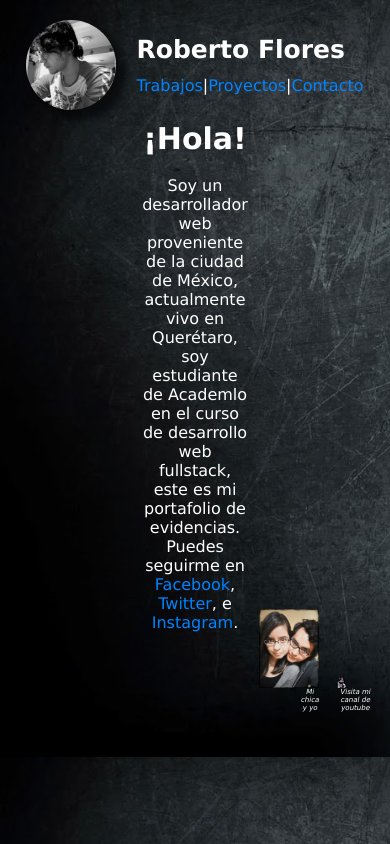
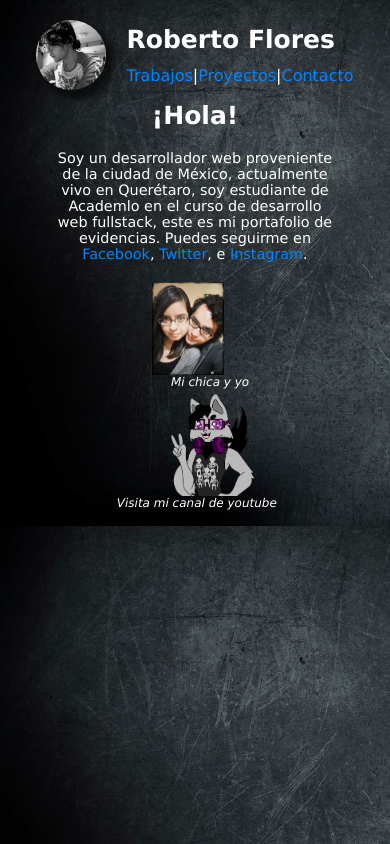
Before and after one commit to RobertoFlores132/Entregable1, a plain HTML site: page index.html in a window 390 px wide. Drawn offline with Linux system fonts and the light colour scheme; a script that the page names is missing.

Commit message:
Se agrega responsividad

```diff
--- a/styles.css
+++ b/styles.css
@@ -256,12 +256,12 @@ height: 40px;
         display: flex;
         justify-content: center;
         margin-left: 0px;
-        width: 90px;
+        width: 70px;
     }
 
 
     .home{
-        width: 90px;
+        width: 70px;
     }
 
     h1#Titulo{
@@ -289,54 +289,43 @@ height: 40px;
     h1#header{
 
         color: white;
-        font-size: 30px;
+        font-size: 25px;
         margin-top: 3%;
         }
 
     .descripcion{
 
         color: white;
-        font-size: 100%;
+        font-size: 90%;
         text-align: center;
         margin-top: 20px;
-        margin-left: 35%;
-        margin-right: 35%;
+        margin-left: 10%;
+        margin-right: 10%;
         }
 
-    .imageone{
-
-
-        align-items: flex-end;
-
+    .imagenes-referencia{
+       display: inline;
     }
 
     .pareja{
-        width: 20%;
-    }
+        display: flex;
+        margin-right: 150px;
+        margin-top: 20px;
+       }
 
     #juntos{
-        color: white;
         display: flex;
-        font-style: oblique;
-        font-size: 7px;
-        margin-left: 285px;
-    }
-
-    .imagetwo{
-        justify-content: flex-start;
+        margin-left: 155px;
+        font-size: 12px;
     }
 
     .cat{
-        display: flex;
-        width: 100%;
+       margin-left: 150px;
     }
 
     #banner{
-        color: white;
-        display: flex;
-        font-style: oblique;
-        font-size: 7px;
-        margin-left: 0px;
+      justify-content: center;
+      font-size: 12px;
     }
 
 
```
